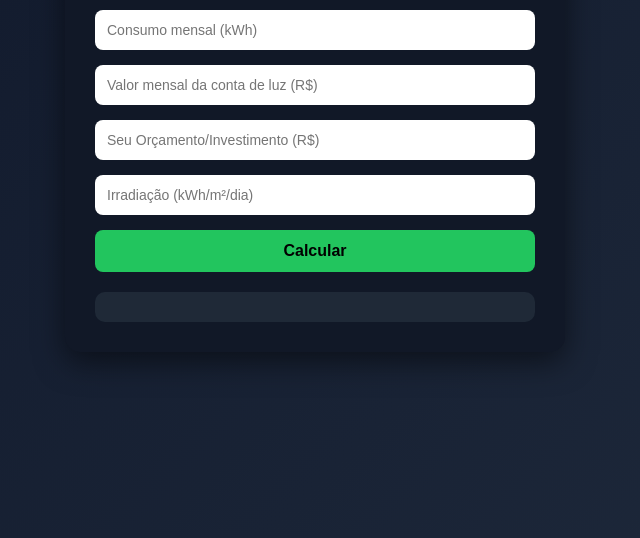
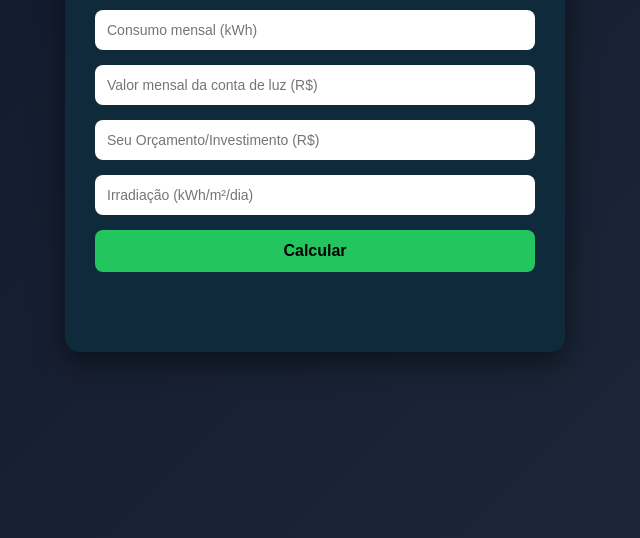
Before and after one commit to almeida0101/ZorbaTech, a plain HTML site: page calculadora.html in a window 1280 px wide. Shown: the part 262-800 px from the top of the page, without its empty margins (325-965 px from the left). Drawn offline with Linux system fonts and the light colour scheme.

Commit message:
Update styles-js.css

```diff
--- a/styles-js.css
+++ b/styles-js.css
@@ -20,7 +20,7 @@ body {
 .container {
     width: 100%;
     max-width: 500px;
-    background: #111827;
+    background: #0f2a3a;
     padding: 30px;
     border-radius: 15px;
     box-shadow: 0 10px 30px rgba(0,0,0,0.5);
@@ -66,7 +66,7 @@ button:hover {
 #resultado {
     margin-top: 20px;
     padding: 15px;
-    background: #1f2937;
+    background: #0f2a3a;
     border-radius: 10px;
 }
 
```
